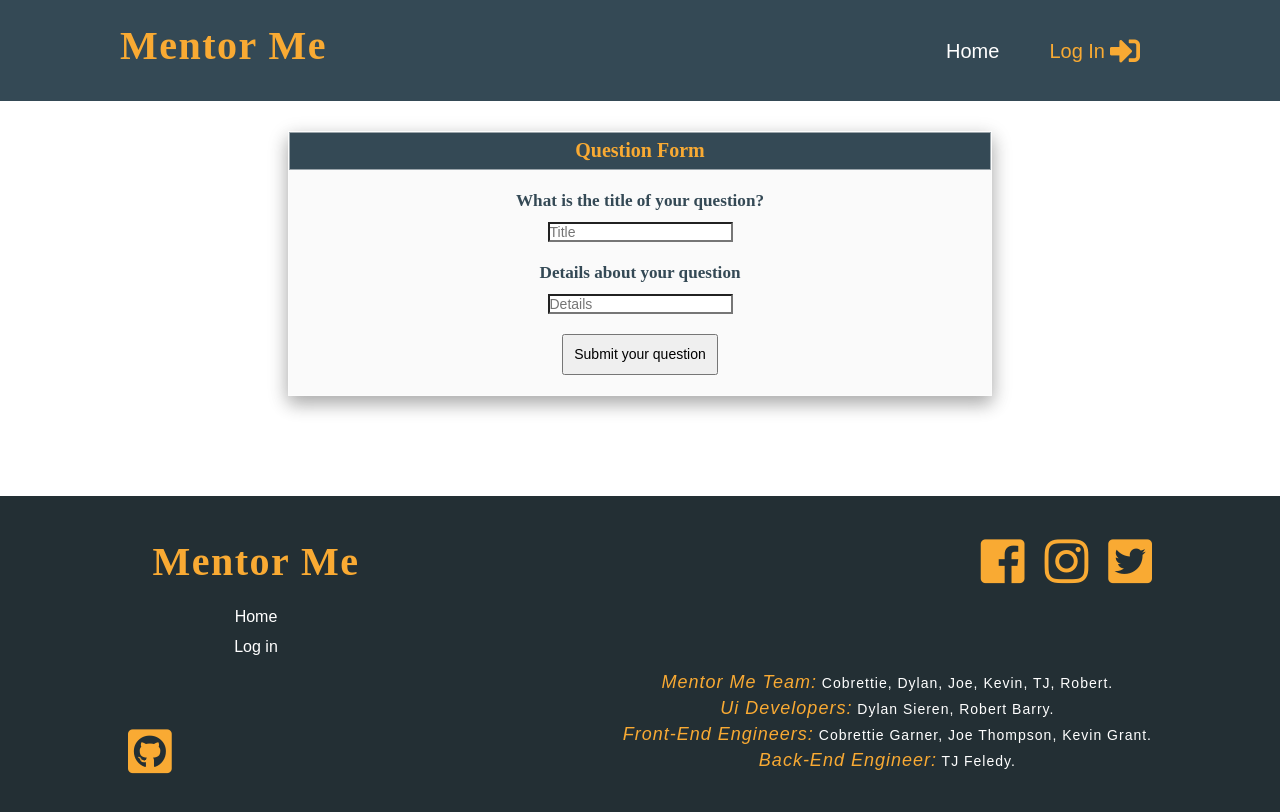
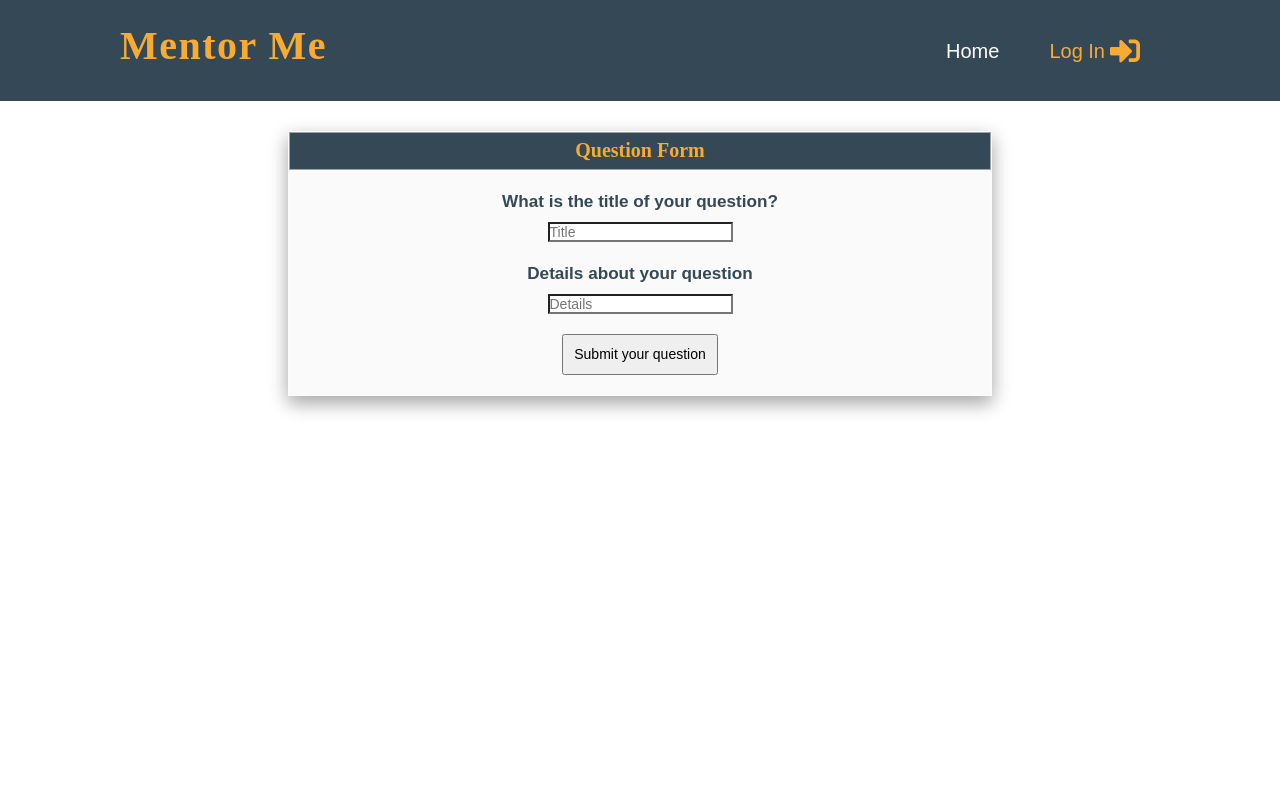
Before and after one commit to Build-Week-mentor-me/Front-end, a React (Create React App) app in the folder mentor-me/: page /questionform in a window 1280 px wide. Shown: the top 812 px of the page. Built offline with nearby package versions, Linux system fonts and the light colour scheme.

Commit message:
testing api get/post requests

```diff
--- a/mentor-me/src/App.css
+++ b/mentor-me/src/App.css
@@ -214,14 +214,10 @@ body {
     display: flex;
     flex-flow: row wrap;
     padding: 40px 0;
-    position: sticky;
-    left: 0;
-    bottom: 0;
-    width: 100%;
 }
 .footerLinksMediaBlock {
     display: flex;
-    width: 80%;
+    width: 65%;
     margin: 0 auto;
     flex-flow: row wrap;
     justify-content: space-between;
--- a/mentor-me/src/App.js
+++ b/mentor-me/src/App.js
@@ -10,7 +10,7 @@ function App() {
     <div className="App">
       <NavMenu />
       <AppRouting />
-      <Footer />
+      {/* <Footer /> */}
     </div>
   );
 }
--- a/mentor-me/src/Components/Questions/QuestionForm.css
+++ b/mentor-me/src/Components/Questions/QuestionForm.css
@@ -20,6 +20,10 @@
     margin-top: 20px;
 }
 
+.inputHeading h2 {
+    font-family: sans-serif;
+}
+
 .qFormSubmitBtn {
     padding: 10px;
     margin: 20px auto;
--- a/mentor-me/src/Components/Questions/QuestionForm.js
+++ b/mentor-me/src/Components/Questions/QuestionForm.js
@@ -56,7 +56,7 @@ const FormikQuestionForm = withFormik({
         console.log(values)
 
         axios
-            .post("https://bw-unit4-mentor-me.herokuapp.com/api/users/questions", values)
+            .post("https://bw-unit4-mentor-me.herokuapp.com/api/questions", values)
             .then(res => {
                 console.log(res)
                 resetForm()
--- a/mentor-me/src/components/AppRouting.js
+++ b/mentor-me/src/components/AppRouting.js
@@ -7,12 +7,13 @@ const AppRouting = () => {
     return (
         <div>
             <Route
+                exact path="/signup"
+                component={FormikSignupForm}
+            />
+
+            <Route
                 exact path="/questionform"
                 component={FormikQuestionForm}
-            />
-            <Route
-                exact path="/signup"
-                component={FormikSignupForm}
             />
         </div>
     )
```
